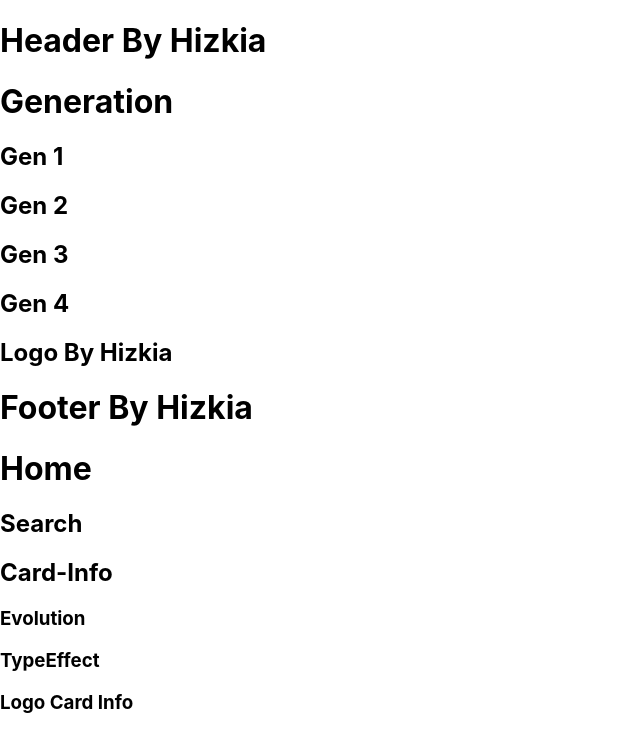
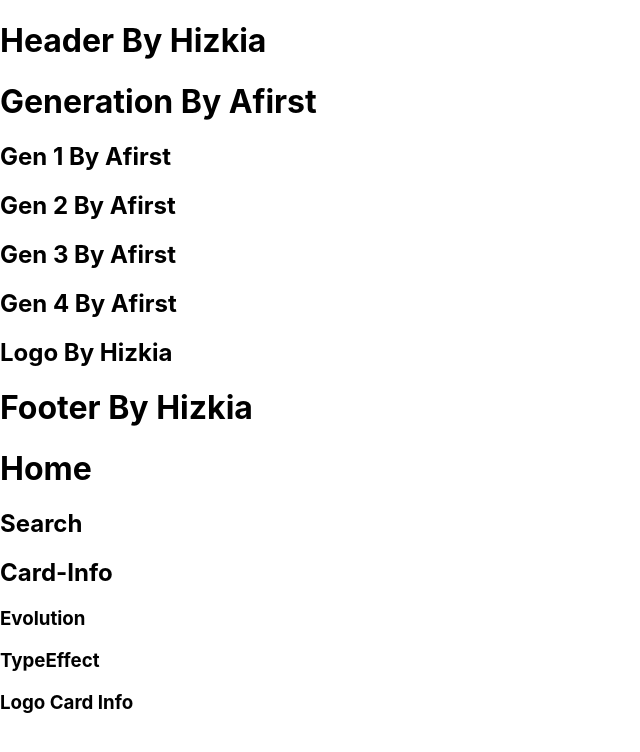
Before and after one commit to HizkiaPalar/KelompokSummer, a React (Create React App) app: page / in a window 1280 px wide. Shown: the top 752 px of the page, without its empty margins (0-640 px from the left). Built offline with nearby package versions, Linux system fonts and the light colour scheme.

Commit message:
adding props generation, gen1 - gen4

```diff
--- a/src/components/Header/Generation/gen1/index.js
+++ b/src/components/Header/Generation/gen1/index.js
@@ -1,6 +1,6 @@
-const gen1 =() => {
+const gen1 =(props) => {
     return (
-        <h2>Gen 1</h2>
+        <h2>Gen 1 {props.name3}</h2>
     )
 }
 export default gen1;
--- a/src/components/Header/Generation/gen2/index.js
+++ b/src/components/Header/Generation/gen2/index.js
@@ -1,6 +1,6 @@
-const gen2 =() => {
+const gen2 =(props) => {
     return (
-        <h2>Gen 2</h2>
+        <h2>Gen 2 {props.name4}</h2>
     )
 }
 export default gen2;
--- a/src/components/Header/Generation/gen3/index.js
+++ b/src/components/Header/Generation/gen3/index.js
@@ -1,6 +1,6 @@
-const gen3 =() => {
+const gen3 =(props) => {
     return (
-        <h2>Gen 3</h2>
+        <h2>Gen 3 {props.name5}</h2>
     )
 }
 export default gen3;
--- a/src/components/Header/Generation/gen4/index.js
+++ b/src/components/Header/Generation/gen4/index.js
@@ -1,6 +1,6 @@
-const gen4 =() => {
+const gen4 =(props) => {
     return (
-        <h2>Gen 4</h2>
+        <h2>Gen 4 {props.name6}</h2>
     )
 }
 export default gen4;
--- a/src/components/Header/Generation/index.js
+++ b/src/components/Header/Generation/index.js
@@ -3,14 +3,14 @@ import Gen2 from './gen2';
 import Gen3 from './gen3';
 import Gen4 from './gen4';
 
-const Generation = () => {
+const Generation = (props) => {
     return (
         <div>
-            <h1>Generation </h1>
-            <Gen1 />
-            <Gen2/>
-            <Gen3/>
-            <Gen4/>
+            <h1>Generation {props.name2} </h1>
+            <Gen1 name3="By Afirst"/>
+            <Gen2 name4="By Afirst"/>
+            <Gen3 name5="By Afirst"/>
+            <Gen4 name6="By Afirst"/>
         </div>
 
     )
--- a/src/components/Header/index.js
+++ b/src/components/Header/index.js
@@ -5,7 +5,7 @@ const index = (props) => {
   return (
     <div>
       <h1>Header {props.text1}</h1>
-      <Generation />
+      <Generation name2="By Afirst"/>
       <Logo name="By Hizkia" />
     </div>
   );
```
